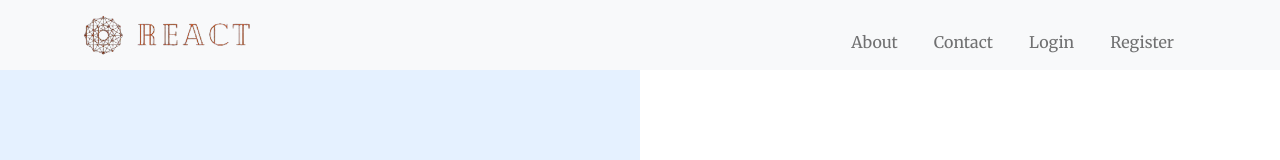
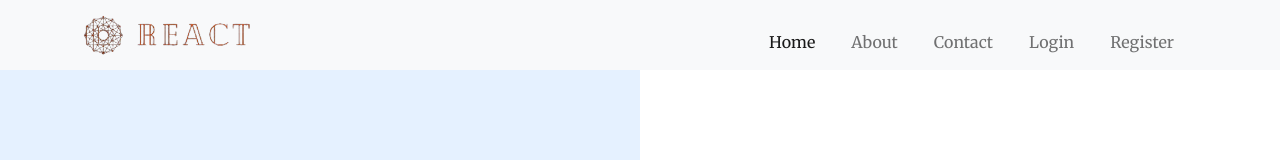
Before and after one commit to zubayer-47/react-landing-page, a React (Create React App) app: page / in a window 1280 px wide. Shown: the top 160 px of the page. Built offline with nearby package versions, Linux system fonts and the light colour scheme.

Commit message:
Update Nav.jsx

```diff
--- a/src/Components/Header/Nav.jsx
+++ b/src/Components/Header/Nav.jsx
@@ -21,8 +21,7 @@
       <div className="collapse navbar-collapse" id="navbarSupportedContent">
         <ul className="navbar-nav d-flex justify-content-between align-items-center mr-auto">
           <li className="nav-item active">
-            {/* <span className="sr-only">(current)</span> */}
-            <NavLink className="nav-link sr-only" to="/">
+            <NavLink className="nav-link" to="/">
               Home
             </NavLink>
           </li>
```
